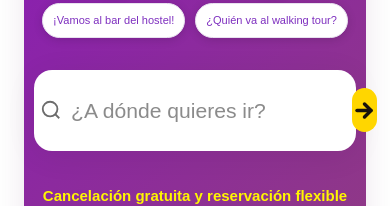
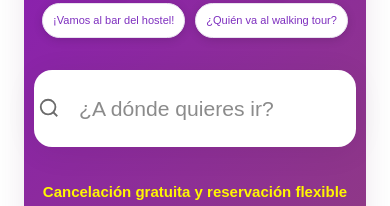
Before and after one commit to givemefire44/hostels.ar, a Next.js app: page / in a window 390 px wide. Shown: the part 370-576 px from the top of the page. Built offline with nearby package versions, Linux system fonts and the light colour scheme.

Commit message:
Update globals.css

```diff
--- a/app/globals.css
+++ b/app/globals.css
@@ -251,35 +251,36 @@ body {
     display: flex;
     flex-direction: row;
     align-items: center;
-    gap: 0;
-    padding: 6px;
+    padding: 4px;
     border-radius: 18px;
     background: #fff;
     width: 100%;
     max-width: 98vw;
+    overflow-x: hidden;
   }
   .search-bar-input {
-    flex: 1;
+    flex: 1 1 0%;
+    min-width: 0;
     font-size: 1rem;
-    height: 44px;
+    height: 40px;
     border: none;
     outline: none;
     padding: 0 8px;
     background: transparent;
-    border-radius: 13px;
-    min-width: 0;
+    border-radius: 13px 0 0 13px;
   }
   .search-bar-icon {
-    margin-right: 8px;
+    margin-right: 6px;
     margin-left: 2px;
     display: flex;
     align-items: center;
   }
   .vamos-btn.maize {
-    margin-left: 0px;
-    width: 44px;
-    height: 44px;
-    border-radius: 13px;
+    flex-shrink: 0;
+    width: 40px;
+    min-width: 36px;
+    height: 40px;
+    border-radius: 0 13px 13px 0;
     background: #FFD600 !important;
     color: #18120b !important;
     display: flex;
@@ -289,22 +290,38 @@ body {
     padding: 0;
     box-shadow: none;
     position: relative;
+    margin-left: 0;
   }
-  /* Muestra solo la flecha SVG, oculta todo texto adentro del botón en mobile */
   .vamos-btn.maize .buscar-text {
     display: none !important;
   }
   .vamos-btn.maize .buscar-arrow {
     display: block !important;
-    width: 25px;
-    height: 25px;
+    width: 24px;
+    height: 24px;
   }
-  /* Opcional: mejora el tamaño y el centrado de la flecha SVG */
   .buscar-arrow svg {
-    width: 25px !important;
-    height: 25px !important;
+    width: 22px !important;
+    height: 22px !important;
     display: block;
     margin: auto;
+  }
+}
+
+/* Para pantallas MUY chicas (<340px) aún más responsive */
+@media (max-width: 340px) {
+  .search-bar-input {
+    font-size: 0.92rem;
+    padding: 0 4px;
+  }
+  .vamos-btn.maize {
+    width: 32px;
+    min-width: 28px;
+    height: 32px;
+  }
+  .buscar-arrow svg {
+    width: 15px !important;
+    height: 15px !important;
   }
 }
 @media (min-width: 601px) {
```
